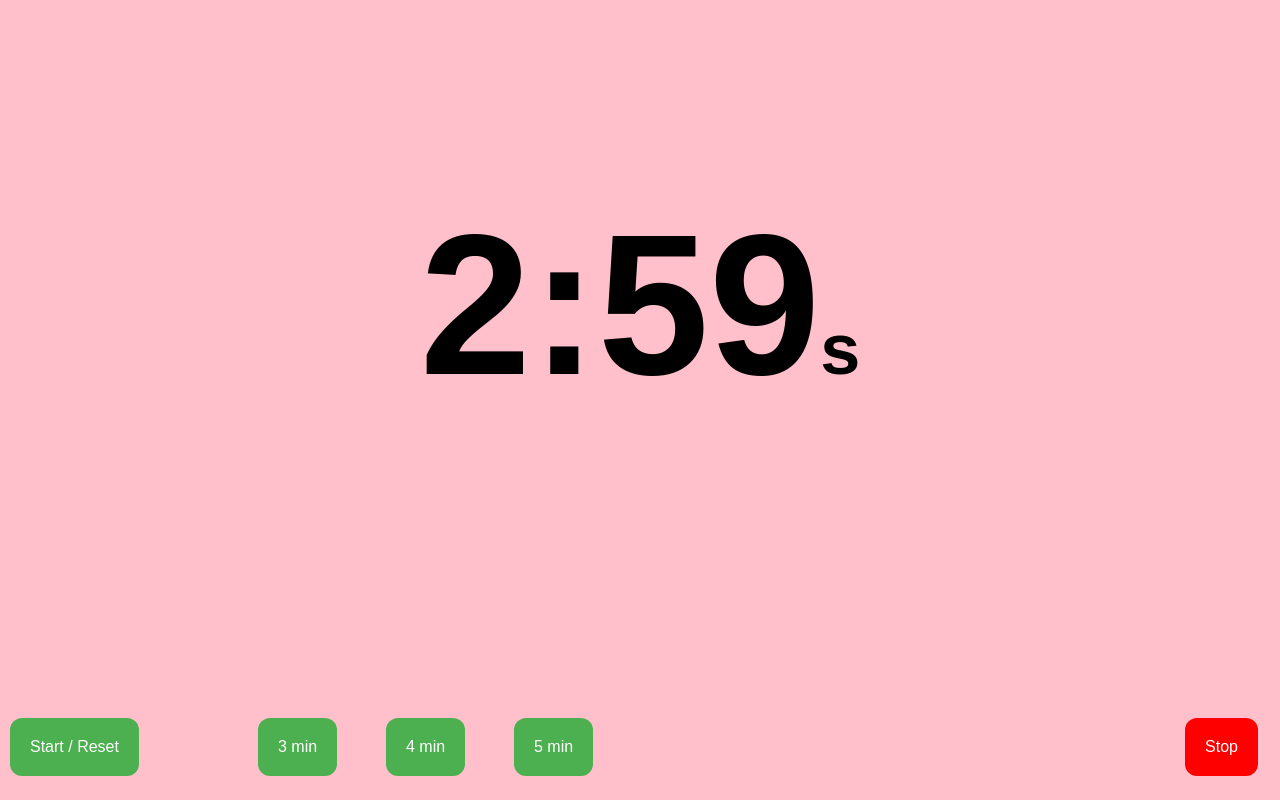
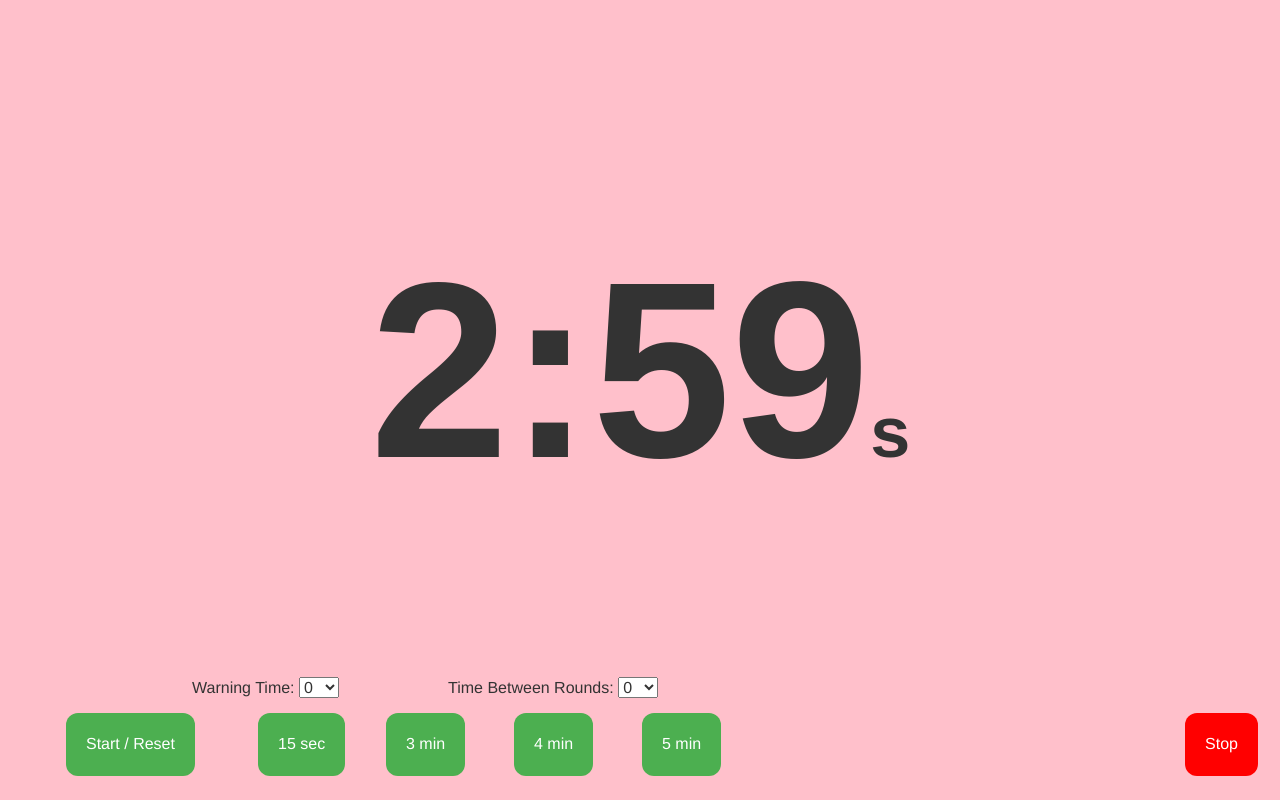
Before and after one commit to NickLangstone/ClimbingTimber, a plain HTML site: page countdowntimer.html in a window 1280 px wide. Both pictures are taken after a click on the button "Start / Reset". Drawn offline with nearby package versions, Linux system fonts and the light colour scheme.

Commit message:
added countdown beeps, + between round
Added peeps per second in the final countdown + a changeouver between rounds

```diff
--- a/countdowntimer.html
+++ b/countdowntimer.html
@@ -2,6 +2,9 @@
 <html>
 <head>
 <meta name="viewport" content="width=device-width, initial-scale=1">
+  <link rel="stylesheet" href="https://maxcdn.bootstrapcdn.com/bootstrap/3.4.0/css/bootstrap.min.css">
+  <script src="https://ajax.googleapis.com/ajax/libs/jquery/3.4.1/jquery.min.js"></script>
+  <script src="https://maxcdn.bootstrapcdn.com/bootstrap/3.4.0/js/bootstrap.min.js"></script>
 <style>
 p {
   text-align: center;
@@ -35,6 +38,13 @@ body {
     bottom:20px;
 }
 
+.timebreakdown{
+
+    position: fixed;
+    bottom:100px;
+	 font-size: 16px;
+}
+
 .stop{
 	background-color: red;
     position: fixed;
@@ -49,21 +59,50 @@ body {
 <p id="demo"></p>
 
 
-<button class="button bottom" onclick='start()'>Start / Reset</button>
+<div class="dropdown timebreakdown" style='left: 15%; ' >
+	<div >Warning Time:
+		<select id="WarningTime" onchange="warningTimeChange();">
+		  <option value="0" selected>0</option>
+		  <option value="5">5</option>
+		  <option value="10">10</option>
+		  <option value="15">15</option>
+		</select>
+	</div>
+</div>
+
+<div class="dropdown timebreakdown" style='left: 35%' >
+	<div>Time Between Rounds:
+		<select id="BetweenTime" onchange="betweenRoundsTimeChange();" >
+		  <option value="0" selected>0</option>
+		  <option value="5">5</option>
+		  <option value="10">10</option>
+		  <option value="15">15</option>
+		  <option value="20">20</option>
+		  <option value="30">30</option>
+		</select>
+	</div>
+</div>
 
 
-<button class="button bottom" style='left: 20%' onclick='countDownTimeSeconds = 180; start()'>3 min</button>
-<button class="button bottom" style='left: 30%' onclick='countDownTimeSeconds=240; start()'>4 min</button>
-<button class="button bottom" style='left: 40%' onclick='countDownTimeSeconds=300; start()'>5 min</button>
+<button class="button bottom" style='left: 5%'  onclick='start()'>Start / Reset</button>
+
+
+<button class="button bottom" style='left: 20%' onclick='countDownTimeSeconds = 15; start()'>15 sec</button>
+<button class="button bottom" style='left: 30%' onclick='countDownTimeSeconds = 180; start()'>3 min</button>
+<button class="button bottom" style='left: 40%' onclick='countDownTimeSeconds=240; start()'>4 min</button>
+<button class="button bottom" style='left: 50%' onclick='countDownTimeSeconds=300; start()'>5 min</button>
 
 <button class="button bottom stop right" onclick='stop()'>Stop</button>
 
-<audio id="myAudio">
+<audio id="gongSound">
   <source src="boxing.mp3" type="audio/mpeg">
   Your browser does not support the audio element.
 </audio>
 
-
+<audio id="beepSound">
+  <source src="beep.mp3" type="audio/mpeg">
+  Your browser does not support the audio element.
+</audio>
 
 
 <script>
@@ -73,11 +112,16 @@ var countDownTimeSeconds = 180;   //180 = 3min,   240 = 4 min
 
 
 var countDownDate  = 0;
-var audio = document.getElementById("myAudio");
+var gongSound = document.getElementById("gongSound");
+var beepSound = document.getElementById("beepSound");
 var timer = 0;
+var warningTime=0;
+var betweenRoundsTime=0;
+var betweenRoundsFirst=true;
+var message = "";
 
 function start(){
-	audio.play();
+	gongSound.play();
 	setStartTime();
 	if (timer > 0 ){
 		clearTimeout(timer);
@@ -95,13 +139,29 @@ function stop()
 
 function setStartTime(){
 	countDownDate = new Date().getTime() + (1000 * (countDownTimeSeconds + 1));
-//var countDownDate = new Date().getTime() + 1000 * 60 * 3;
 }
+
+
 //setStartTime();
 function formatTime(i) {
   if (i < 10) {i = "0" + i};  // add zero in front of numbers < 10
   return i;
 }
+
+function warningTimeChange()
+{
+	//warningTime = 10;
+	var warningTimeElement = document.getElementById("WarningTime");
+	warningTime = parseInt(warningTimeElement.options[warningTimeElement.selectedIndex].value);
+}
+
+function betweenRoundsTimeChange()
+{
+	var betweenTimeElement = document.getElementById("BetweenTime");
+	betweenRoundsTime = parseInt(betweenTimeElement.options[betweenTimeElement.selectedIndex].value);
+}
+
+
 
 // Update the count down every 1 second
 function udateTime(){
@@ -110,20 +170,25 @@ function udateTime(){
 	  // Get today's date and time
 	  var now = new Date().getTime();
 
-	  // Find the distance between now and the count down date
-	  var distance = countDownDate - now;
+	  // Find the remainingTime between now and the count down date
+	  var remainingTime = countDownDate - now;
 
 	  // Time calculations for  minutes and seconds
-	  var minutes = Math.floor((distance % (1000 * 60 * 60)) / (1000 * 60));
-	  var seconds = Math.floor((distance % (1000 * 60)) / 1000);
+	  var minutes = Math.floor((remainingTime % (1000 * 60 * 60)) / (1000 * 60));
+	  var seconds = Math.floor((remainingTime % (1000 * 60)) / 1000);
 
 	  // Output the result in an element with id="demo"
-	  document.getElementById("demo").innerHTML =  "<span style='font-size:200px'>" + minutes + ":" + formatTime(seconds) + "</span><span style='font-size:72px'>s</span> ";
+	  document.getElementById("demo").innerHTML =  message + "<span style='font-size:250px'>"  + minutes + ":" + formatTime(seconds) + "</span><span style='font-size:72px'>s</span> ";
+
+		  // If the count down is over, write some text
+	  if (remainingTime <= (1000*warningTime) ) {
+			beepSound.play();
+		}
 
 	  // If the count down is over, write some text
-	  if (distance <= 1000) {
-		setStartTime();
-		audio.play();
+	  if (remainingTime <= 1000) {
+		//setStartTime();
+		gongSound.play();
 		if ( document.body.style.backgroundColor == 'lightblue' )
 		{
 			document.body.style.backgroundColor = "pink";
@@ -132,10 +197,29 @@ function udateTime(){
 		{
 			document.body.style.backgroundColor = "lightblue";
 		}
-		document.getElementById("demo").innerHTML = "<span style='font-size:200px'>0:00</span><span style='font-size:72px'>s</span> ";
+		document.getElementById("demo").innerHTML = "<span style='font-size:250px'>0:00</span><span style='font-size:72px'>s</span> ";
+
+		if ( betweenRoundsTime > 0 && betweenRoundsFirst  ){
+			document.body.style.backgroundColor = "yellow";
+			countDownDate = new Date().getTime() + (1000 * (betweenRoundsTime + 1));
+			betweenRoundsFirst = false;
+			message="<span style='font-size:90px'>CHANGE </span> ";
+		}
+		else {
+			betweenRoundsFirst = true;
+			setStartTime();
+			message = "";
+		}
+
+
 	  }
 	}, 1000);
 }
+
+
+
+
+
 </script>
 
 </body>
```
Also changed, not shown: 1 other file.
